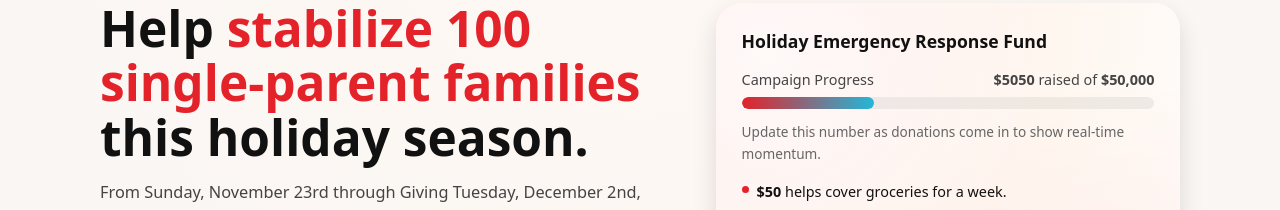
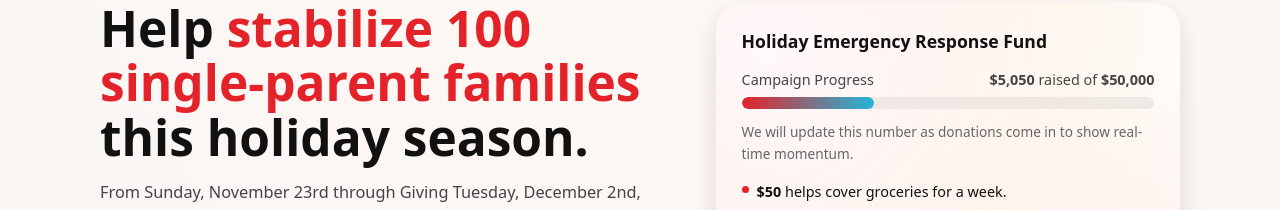
Before and after one commit to mendyturner/livelivegivingtuesday, a plain HTML site: page index.html in a window 1280 px wide. Shown: the part 182-392 px from the top of the page. Drawn offline with Linux system fonts and the light colour scheme.

Commit message:
Correct donation amount formatting and text

```diff
--- a/index.html
+++ b/index.html
@@ -686,13 +686,13 @@
           <h2 class="hero-card-title">Holiday Emergency Response Fund</h2>
           <div class="goal-row">
             <span>Campaign Progress</span>
-            <span><strong>$5050</strong> raised of <strong>$50,000</strong></span>
+            <span><strong>$5,050</strong> raised of <strong>$50,000</strong></span>
           </div>
           <div class="progress-bar">
             <div class="progress-fill"></div>
           </div>
           <p class="goal-caption">
-            Update this number as donations come in to show real-time momentum.
+            We will update this number as donations come in to show real-time momentum.
           </p>
 
           <ul class="impact-list">
```
